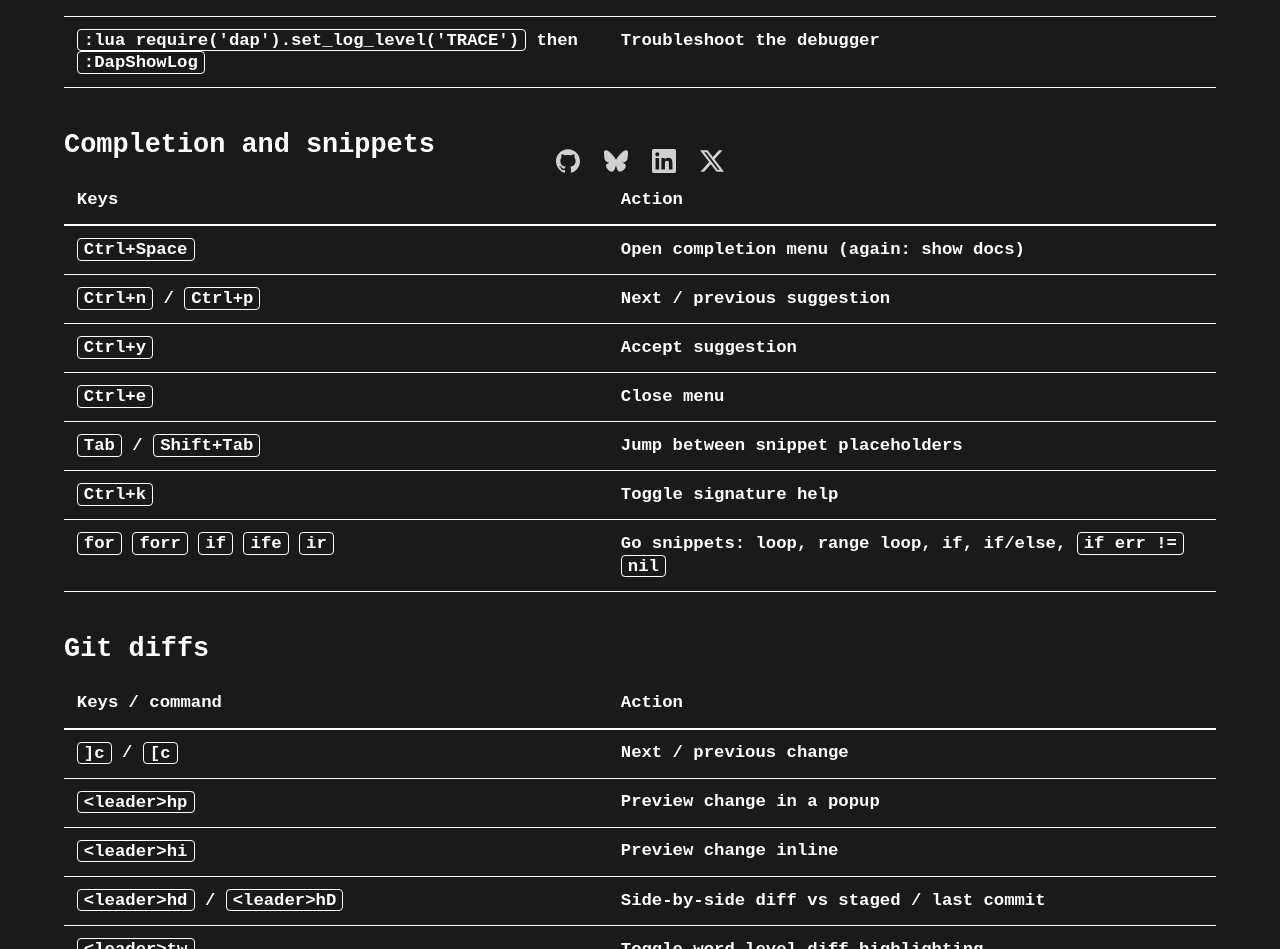
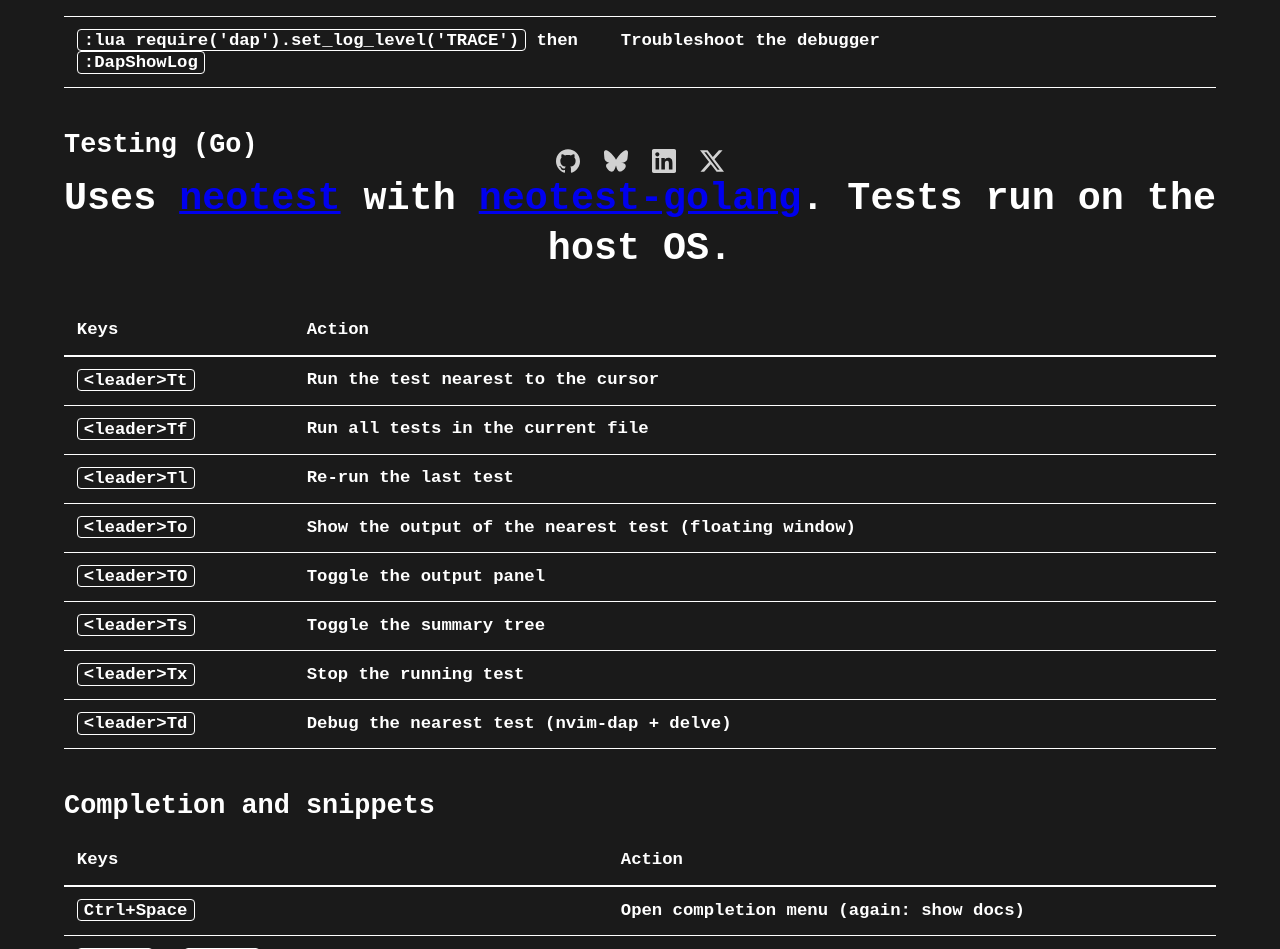
Before and after one commit to l0rd/website, an Eleventy site: page src/cheatsheets/neovim.md in a window 1280 px wide. Shown: the part 604-1553 px from the top of the page. Built offline with nearby package versions, Linux system fonts and the light colour scheme; Eleventy itself is replaced by a stand-in of ours; files that its build step writes are made by us from their sources; a small style sheet from the web is missing.

Commit message:
Update neovim cheatsheet with neotest + neotest-golang keymaps
Signed-off-by: Mario Loriedo <mario.loriedo@gmail.com>

```diff
--- a/src/cheatsheets/neovim.md
+++ b/src/cheatsheets/neovim.md
@@ -18,6 +18,21 @@ pageClass: cheatsheet
 | `F1` / `F2` / `F3` | Step into / over / out |
 | `F7` | Reopen the debug panels (e.g. to see output after the program exits) |
 | `:lua require('dap').set_log_level('TRACE')` then `:DapShowLog` | Troubleshoot the debugger |
+
+## Testing (Go)
+
+Uses [neotest](https://github.com/nvim-neotest/neotest) with [neotest-golang](https://github.com/fredrikaverpil/neotest-golang). Tests run on the host OS.
+
+| Keys | Action |
+|------|--------|
+| `<leader>Tt` | Run the test nearest to the cursor |
+| `<leader>Tf` | Run all tests in the current file |
+| `<leader>Tl` | Re-run the last test |
+| `<leader>To` | Show the output of the nearest test (floating window) |
+| `<leader>TO` | Toggle the output panel |
+| `<leader>Ts` | Toggle the summary tree |
+| `<leader>Tx` | Stop the running test |
+| `<leader>Td` | Debug the nearest test (nvim-dap + delve) |
 
 ## Completion and snippets
 
```
